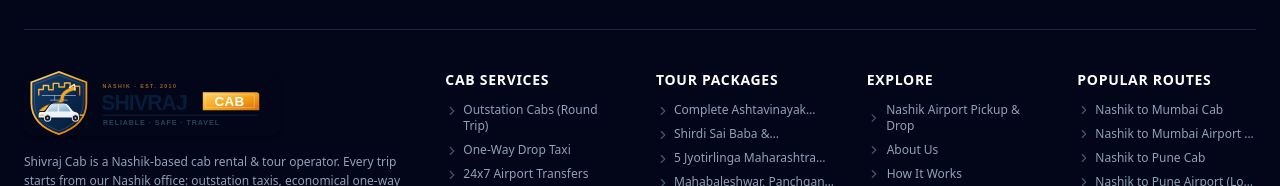
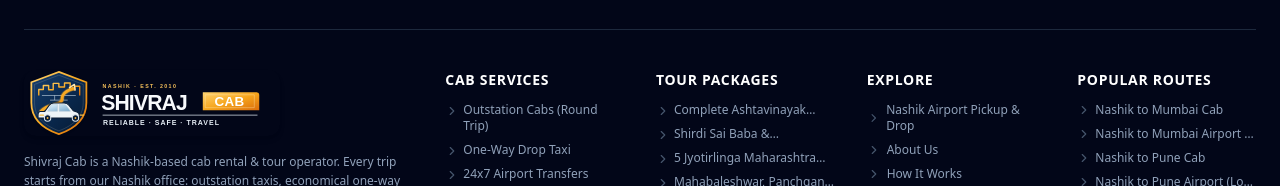
Before and after one commit to kunalgaud-ship-it/swaraj-tours-website, a React (Vite) app: page / in a window 1280 px wide. Shown: the part 8842-9028 px from the top of the page. Built offline with nearby package versions, Linux system fonts and the light colour scheme; no server answers.

Commit message:
Add high contrast Shivraj Cab logo for dark backgrounds

```diff
--- a/src/components/Logo.tsx
+++ b/src/components/Logo.tsx
@@ -17,7 +17,7 @@ const LOGO_WIDTH = {
 /** Shivraj Cab wordmark based on the supplied navy, amber and car logo. */
 export const Logo: React.FC<LogoProps> = ({ theme = 'dark', size = 'md', className = '' }) => (
   <img
-    src={`${import.meta.env.BASE_URL}assets/logo-shivraj-v3.svg`}
+    src={`${import.meta.env.BASE_URL}assets/${theme === 'light' ? 'logo-shivraj-v3-light.svg' : 'logo-shivraj-v3.svg'}`}
     alt="Shivraj Cab — Reliable, Safe, Travel"
     width={720}
     height={184}
```
Also changed, not shown: public/assets/logo-shivraj-v3-light.svg (added).
